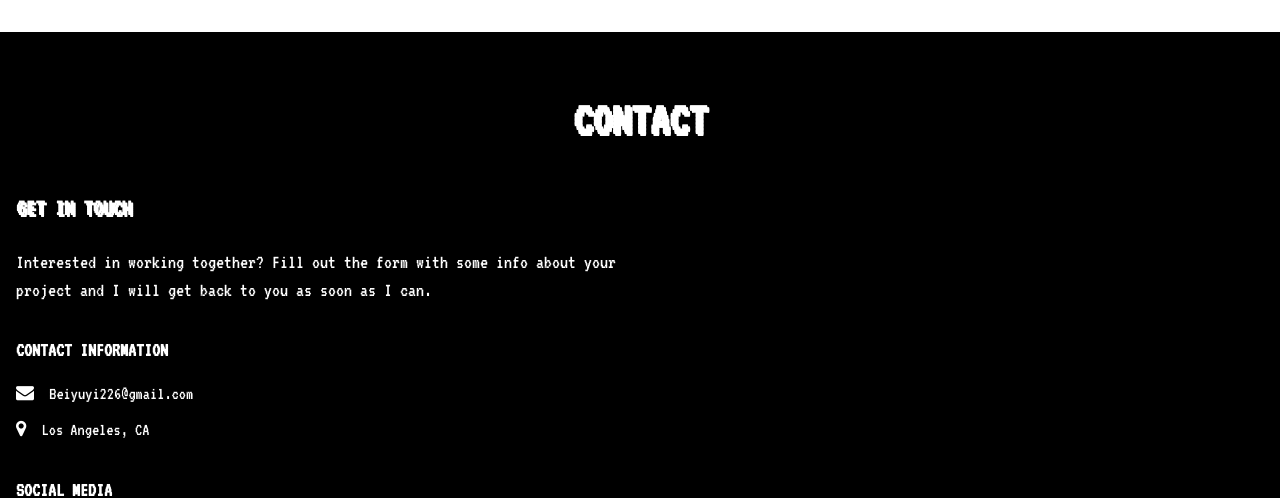
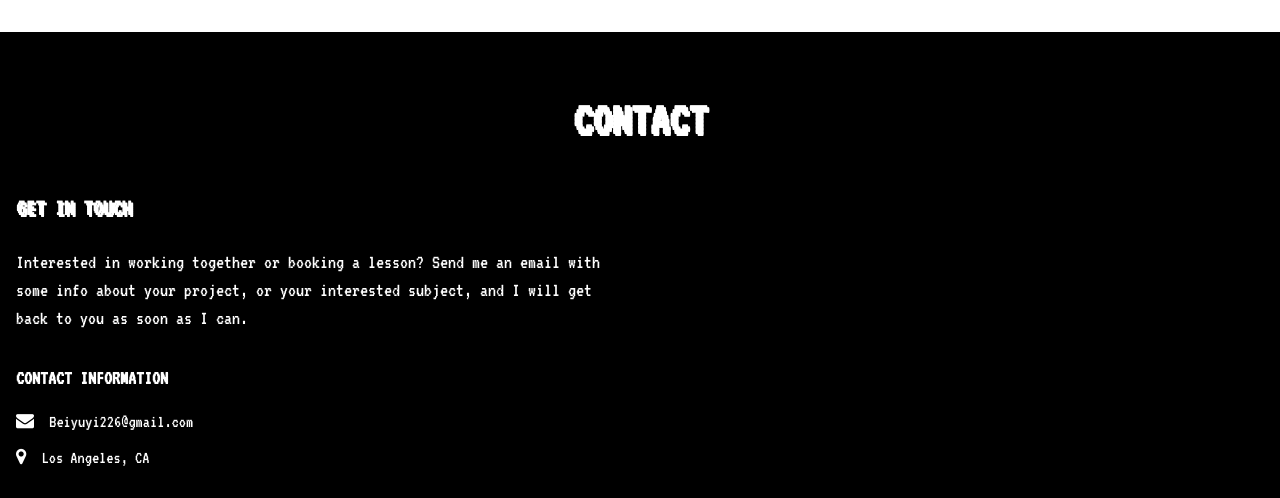
Before and after one commit to Beiyu-s/superjam, a plain HTML site: page index.html in a window 1280 px wide. Shown: the part 3735-4233 px from the top of the page. Drawn offline with nearby package versions, Linux system fonts and the light colour scheme.

Commit message:
Update index.html

```diff
--- a/index.html
+++ b/index.html
@@ -516,8 +516,7 @@
                 <div class="md:w-1/2">
                     <h3 class="text-2xl font-bold mb-6 pixel-text-white">GET IN TOUCH</h3>
                     <p class="text-xl mb-8">
-                        Interested in working together? Fill out the form with some info about your project
-                        and I will get back to you as soon as I can.
+                        Interested in working together or booking a lesson? Send me an email with some info about your project, or your interested subject, and I will get back to you as soon as I can.
                     </p>
 
                     <div class="mb-8">
```
